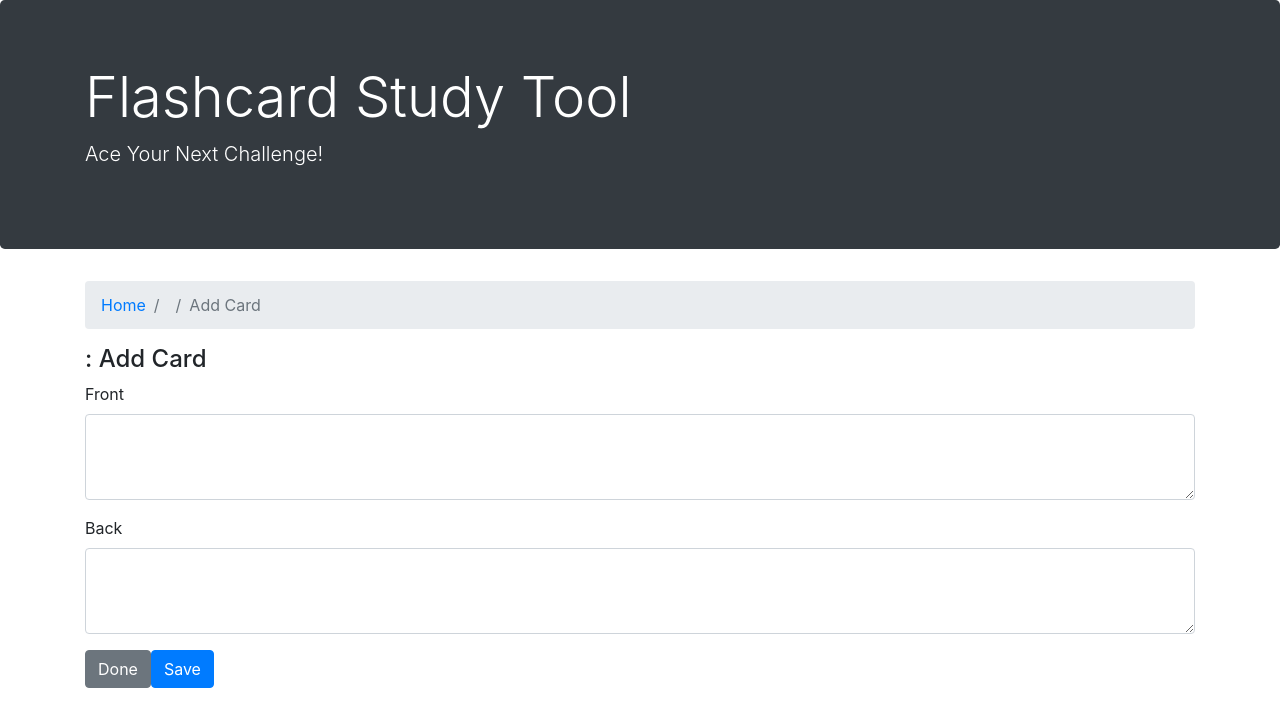
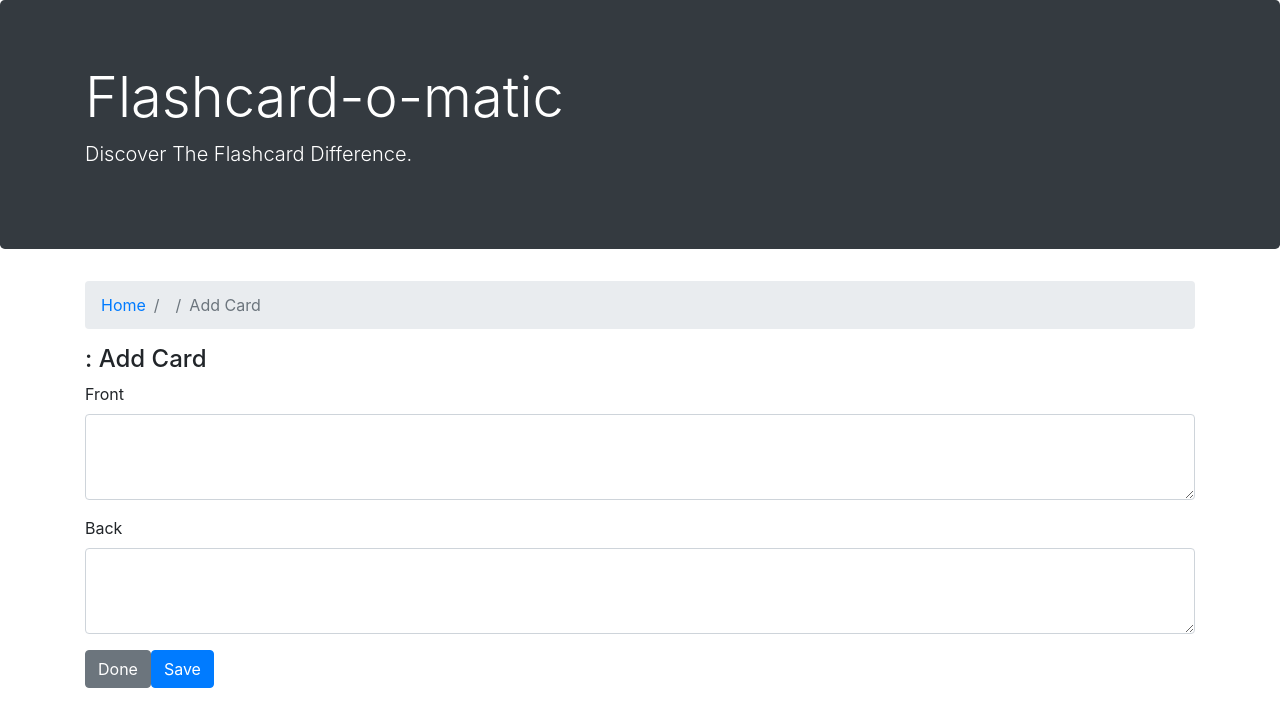
Before and after one commit to mborsch/flashcard-app, a React (Create React App) app: page /decks/1/cards/new in a window 1280 px wide. Shown: the top 726 px of the page. Built offline with nearby package versions, Linux system fonts and the light colour scheme; no server answers; a web font is replaced by a local one.

Commit message:
Updating NewCard and index

```diff
--- a/public/index.html
+++ b/public/index.html
@@ -35,7 +35,7 @@
       integrity="sha384-B4gt1jrGC7Jh4AgTPSdUtOBvfO8shuf57BaghqFfPlYxofvL8/KUEfYiJOMMV+rV"
       crossorigin="anonymous"
     ></script>
-    <title>Flashcard Study Tool</title>
+    <title>Thinkful Flashcards</title>
   </head>
   <body>
     <noscript>You need to enable JavaScript to run this app.</noscript>
--- a/src/Decks/Cards/NewCard.js
+++ b/src/Decks/Cards/NewCard.js
@@ -39,7 +39,6 @@ export function NewCard() {
     event.preventDefault();
     if (card.front === "" || card.back === "") {
       window.alert("please add a front and back to card");
-      throw "please add a front and back to card";
     }
     async function updateData() {
       await createCard(deckId, card);
--- a/src/Homepage/Index.js
+++ b/src/Homepage/Index.js
@@ -1,5 +1,5 @@
 import React from "react";
-import { Route, Switch } from "react-router-dom";
+import { BrowserRouter, Route, Switch } from "react-router-dom";
 import { Decks } from "../Decks/Decks";
 import { CreateButton } from "./CreateButton";
 import { DeckList } from "./DeckList";
@@ -9,6 +9,7 @@ export function Homepage({ decks }) {
   return (
     <div>
       <CreateButton />
+      <BrowserRouter>
         <Switch>
           <Route exact path="/">
             <DeckList decks={decks} />
@@ -17,6 +18,7 @@ export function Homepage({ decks }) {
             <Decks decks={decks} />
           </Route>
         </Switch>
+      </BrowserRouter>
     </div>
   );
 }
--- a/src/Layout/Header.js
+++ b/src/Layout/Header.js
@@ -4,8 +4,8 @@ function Header() {
   return (
     <header className="jumbotron bg-dark">
       <div className="container text-white">
-        <h1 className="display-4">Flashcard Study Tool</h1>
-        <p className="lead">Ace Your Next Challenge!</p>
+        <h1 className="display-4">Flashcard-o-matic</h1>
+        <p className="lead">Discover The Flashcard Difference.</p>
       </div>
     </header>
   );
```
Also changed, not shown: 1 other file (tests, documents, lock files or other folders). Lines whose indentation alone changed are shown as unchanged.
